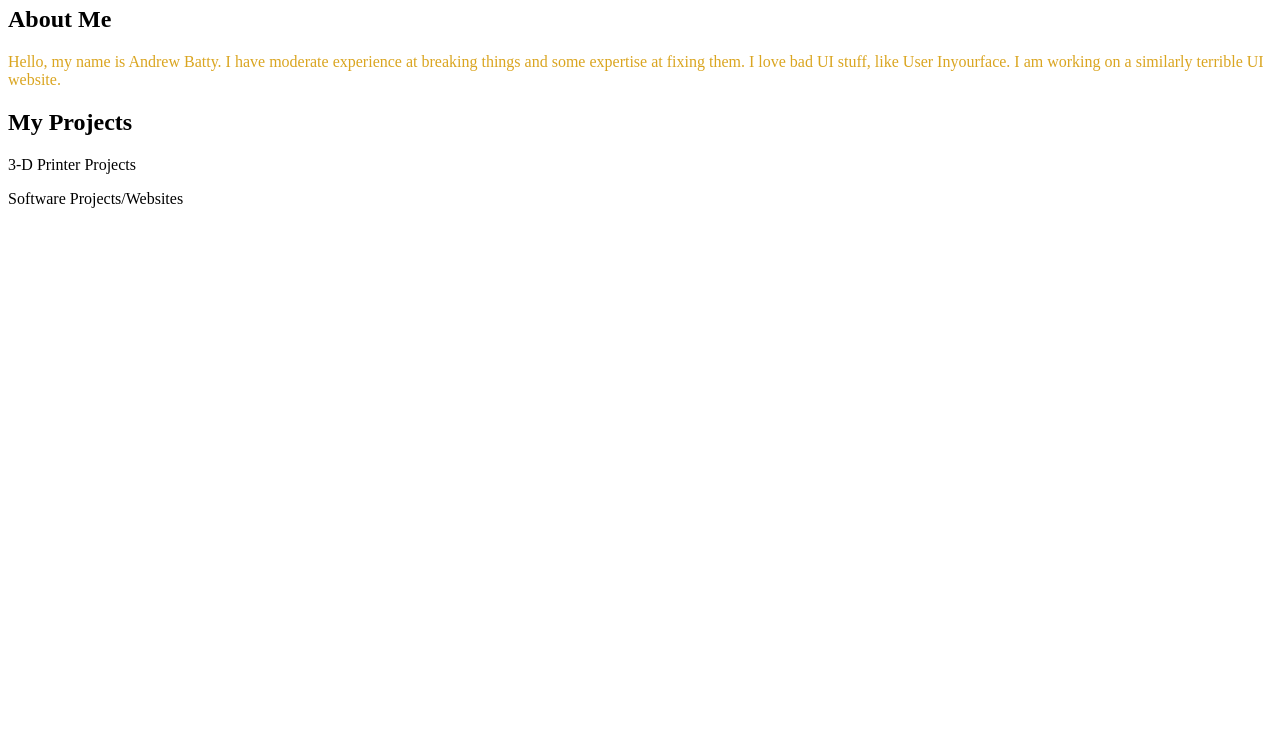
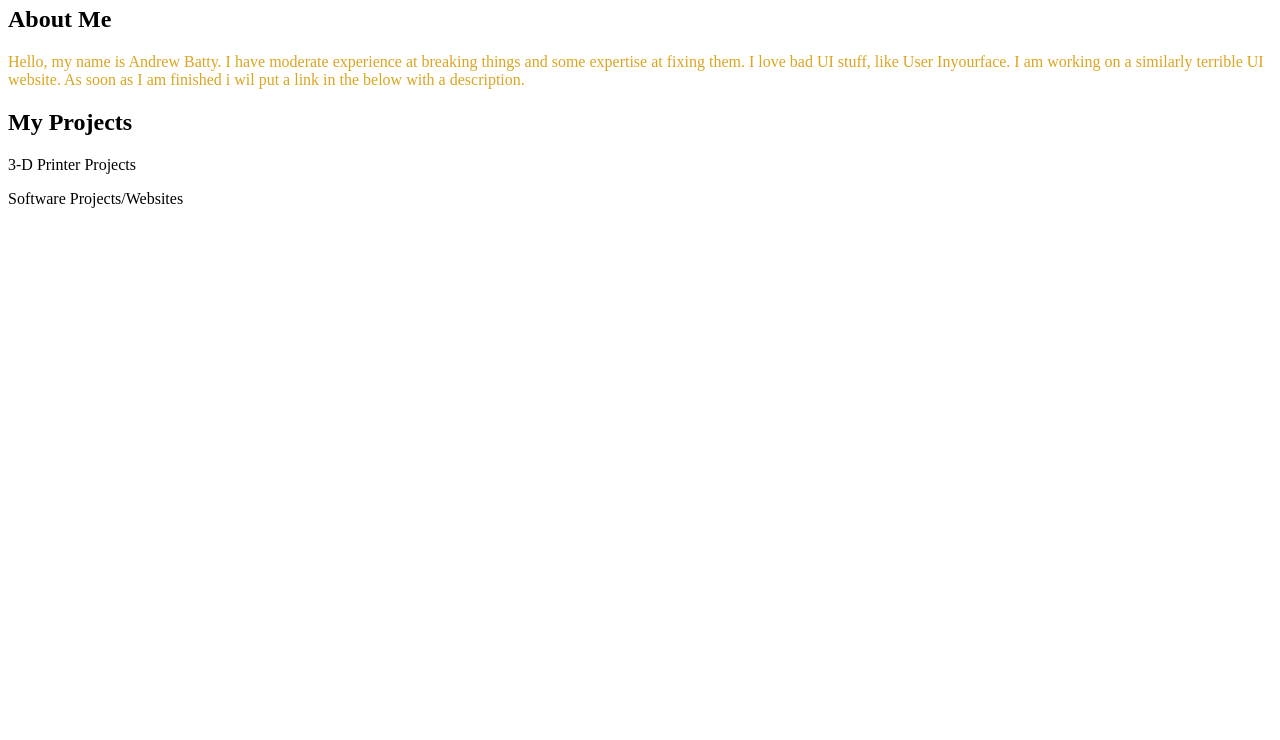
Before and after one commit to AndrewOctopus/Portfolio, a plain HTML site: page Index.Html in a window 1280 px wide. Shown: the part 60-800 px from the top of the page. Drawn offline with Linux system fonts and the light colour scheme.

Commit message:
Fixed And More Info

```diff
--- a/Index.Html
+++ b/Index.Html
@@ -9,7 +9,11 @@
         <h1>A. T. Batty Portfolio</h1>
         <div>
             <h2>About Me</h2>
-            <div ><p class="gold">Hello, my name is Andrew Batty. I have moderate experience at breaking things and some expertise at fixing them. I love bad UI stuff, like User Inyourface. I am working on a similarly terrible UI website. </p></div>
+            <div ><p class="gold">Hello, my name is Andrew Batty.
+                I have moderate experience at breaking things and some expertise at fixing them.
+                I love bad UI stuff, like User Inyourface.
+                I am working on a similarly terrible UI website.
+                 As soon as I am finished i wil put a link in the below with a description. </p></div>
         </div>
         <div>
             <h2>My Projects</h2>
```
